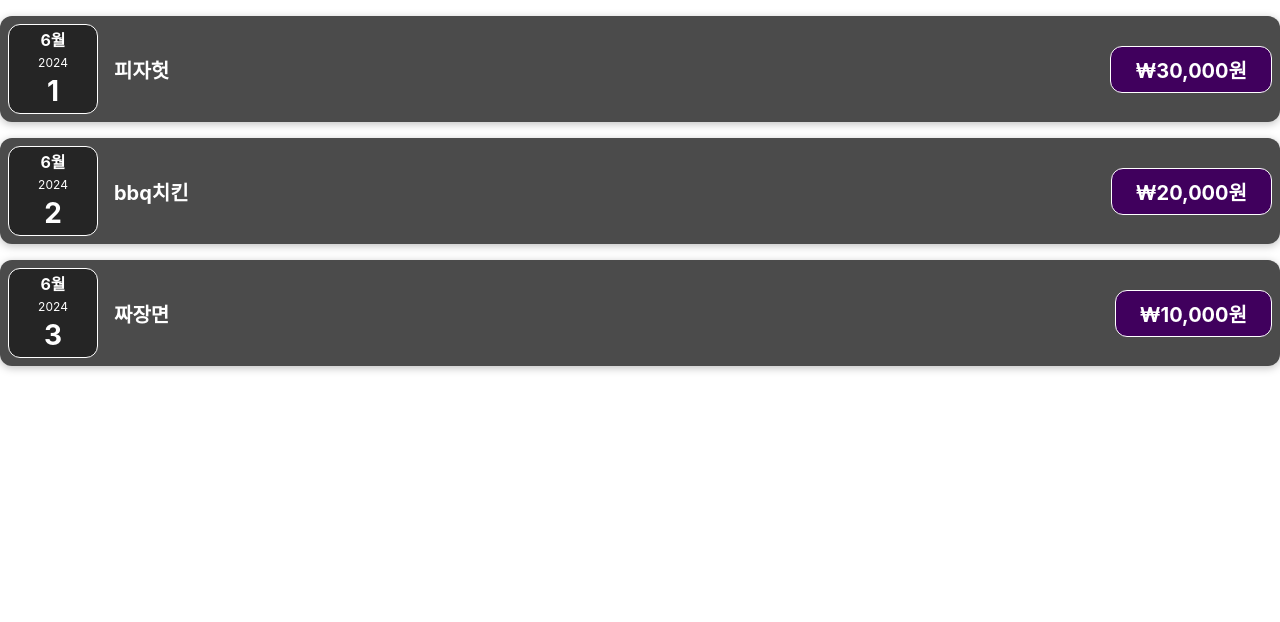
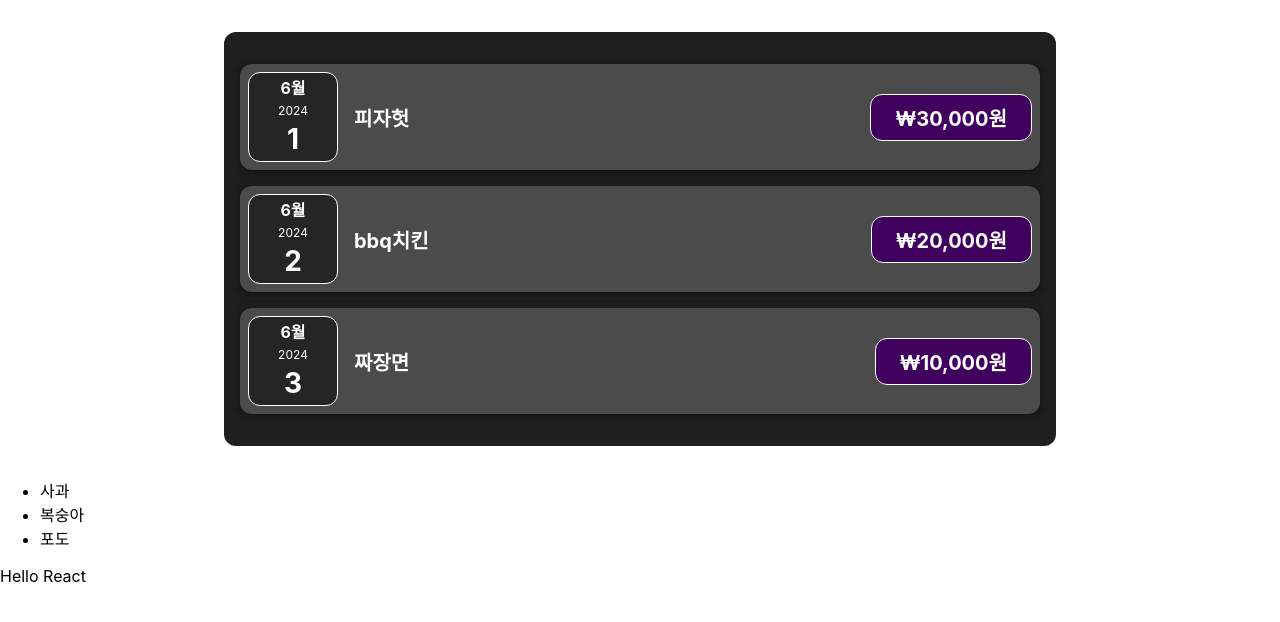
Before and after one commit to goodperiodt/react-basic-study, a React (Create React App) app: page / in a window 1280 px wide. Shown: the top 622 px of the page. Built offline with nearby package versions, Linux system fonts and the light colour scheme.

Commit message:
3. props.children 학습

```diff
--- a/src/App.js
+++ b/src/App.js
@@ -1,9 +1,6 @@
 import "./App.css";
-import ExpenseItem from "./components/ExpenseItem";
-
-// App.js 파일에 NoName.js를 import하여
-// (App.js) App() 함수가 리턴하는 값에 NoName 컴포넌트를 호출한다.
-import NoName from "./NoName";
+import Hello from "./Hello";
+import Expenses from "./components/Expenses";
 
 function App() {
   // 지출 항목 객체 배열
@@ -15,21 +12,14 @@
 
   return (
     <>
-      <ExpenseItem
-        title={expenses[0].title}
-        price={expenses[0].price}
-        date={expenses[0].date}
-      />
-      <ExpenseItem
-        title={expenses[1].title}
-        price={expenses[1].price}
-        date={expenses[1].date}
-      />
-      <ExpenseItem
-        title={expenses[2].title}
-        price={expenses[2].price}
-        date={expenses[2].date}
-      />
+      <Expenses items={expenses} />
+      <Hello>
+        <ul>
+          <li>사과</li>
+          <li>복숭아</li>
+          <li>포도</li>
+        </ul>
+      </Hello>
     </>
   );
 }
--- /dev/null
+++ b/src/Hello.js
@@ -0,0 +1,19 @@
+import React from "react";
+import Card from "./components/ui/Card";
+
+// Hello.js(<Hello /> 컴포넌트) 파일을 호출한 부모 컴포넌트에서 데이터를 전달하면,
+// Hello.js 파일에 있는 Hello() 함수가 호출되면서 매개 값으로 부모 컴포넌트에서 전달한
+// 데이터(props)를 받아 Hello() 함수 내부에서 사용된다.
+const Hello = (props) => {
+  console.log("Hello Component!");
+  console.log(props.children);
+
+  return (
+    <>
+      <div>{props.children}</div>
+      <p>Hello React</p>
+    </>
+  );
+};
+
+export default Hello;
--- a/src/components/ExpenseItem.js
+++ b/src/components/ExpenseItem.js
@@ -1,6 +1,7 @@
 import React from "react";
 import "./ExpenseItem.css";
 import ExpenseDate from "./ExpenseDate";
+import Card from "./ui/Card";
 
 // 부모 컴포넌트(App.js)로부터 전달 받은 데이터 props,
 // ExpenseItem 컴포넌트를 호출한 곳 --> App.js: 부모 컴포넌트
@@ -13,7 +14,8 @@
   // ** price(key) 변수를 다른 변수명으로 사용하고 싶다면,
   // price: p 이렇게 선언 후 함수 안에서 p라는 변수명으로 price값을 꺼내서 쓸 것
 
-  console.log("props: ", title, p, date);
+  // console.log("props: ", title, p, date);
+
   // date는 객체로 전달된다: Sat Jun 01 2024 00:00:00 GMT+0900 (한국 표준시)
   // 객체를 화면에서 바로 보여줄 수 없기에 객체를 문자열로 바꾸는 함수를 선언해준다.
 
@@ -53,6 +55,9 @@
   ).format(p);
 
   return (
+    // Card 컴포넌트가 받게될 클래스명은 "circle" 이다.
+    <Card className="circle">
+      {/* Card 컴포넌트가 전달받게될 props.children은 아래부터 </Card> 닫힌 태그 전까지 모든 구조다. */}
       <div className="expense-item">
         {/* <div>{makeFormattedDate()}</div> --> ExpenseDate 컴포넌트로 생성*/}
         <ExpenseDate date={date} />
@@ -61,6 +66,7 @@
           <div className="expense-item__price">{formattedPrice}원</div>
         </div>
       </div>
+    </Card>
   );
 };
 
--- /dev/null
+++ b/src/components/Expenses.css
@@ -0,0 +1,9 @@
+.expenses {
+  padding: 1rem;
+  background-color: rgb(31, 31, 31);
+  margin: 2rem auto;
+  width: 50rem;
+  max-width: 95%;
+  border-radius: 12px;
+  box-shadow: rgba(0, 0, 0, 0.25);
+}
--- /dev/null
+++ b/src/components/Expenses.js
@@ -0,0 +1,27 @@
+import React from "react";
+import ExpenseItem from "./ExpenseItem";
+import "./Expenses.css";
+
+const Expenses = ({ items: expenses }) => {
+  return (
+    <div className="expenses">
+      <ExpenseItem
+        title={expenses[0].title}
+        price={expenses[0].price}
+        date={expenses[0].date}
+      />
+      <ExpenseItem
+        title={expenses[1].title}
+        price={expenses[1].price}
+        date={expenses[1].date}
+      />
+      <ExpenseItem
+        title={expenses[2].title}
+        price={expenses[2].price}
+        date={expenses[2].date}
+      />
+    </div>
+  );
+};
+
+export default Expenses;
--- /dev/null
+++ b/src/components/ui/Card.css
@@ -0,0 +1,4 @@
+.card {
+  border-radius: 12px;
+  box-shadow: 0 1px 8px rgba(0, 0, 0, 0.25);
+}
--- /dev/null
+++ b/src/components/ui/Card.js
@@ -0,0 +1,17 @@
+import React from "react";
+import "./Card.css";
+const Card = ({ children, className }) => {
+  /*
+  부모 컴포넌트로부터 전달될 데이터
+  1. 요소를 담고 있는 변수: children
+  2. 클래스 이름을 담고 있는 변수: className
+  */
+
+  const madeClass = "card " + className;
+
+  console.log("children", children);
+  console.log("className: ", className);
+  return <div className={madeClass}>{children}</div>;
+};
+
+export default Card;
```
Lines whose indentation alone changed are shown as unchanged.
